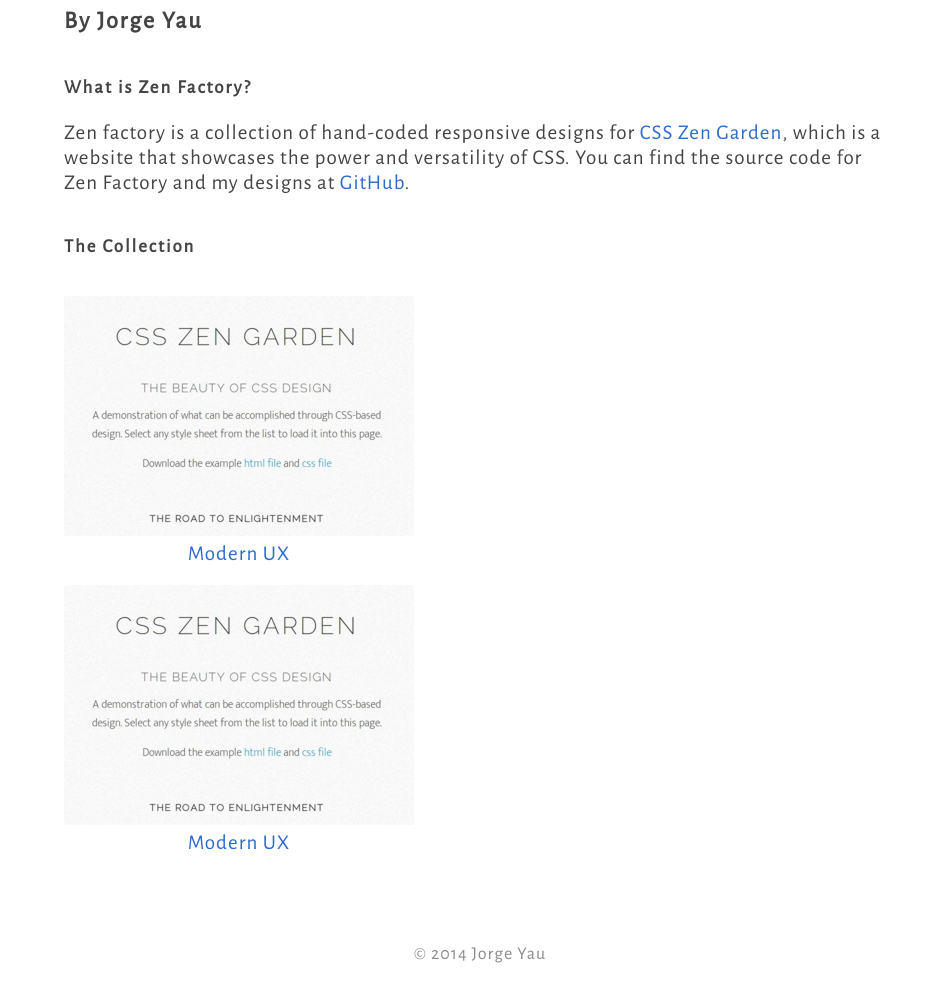
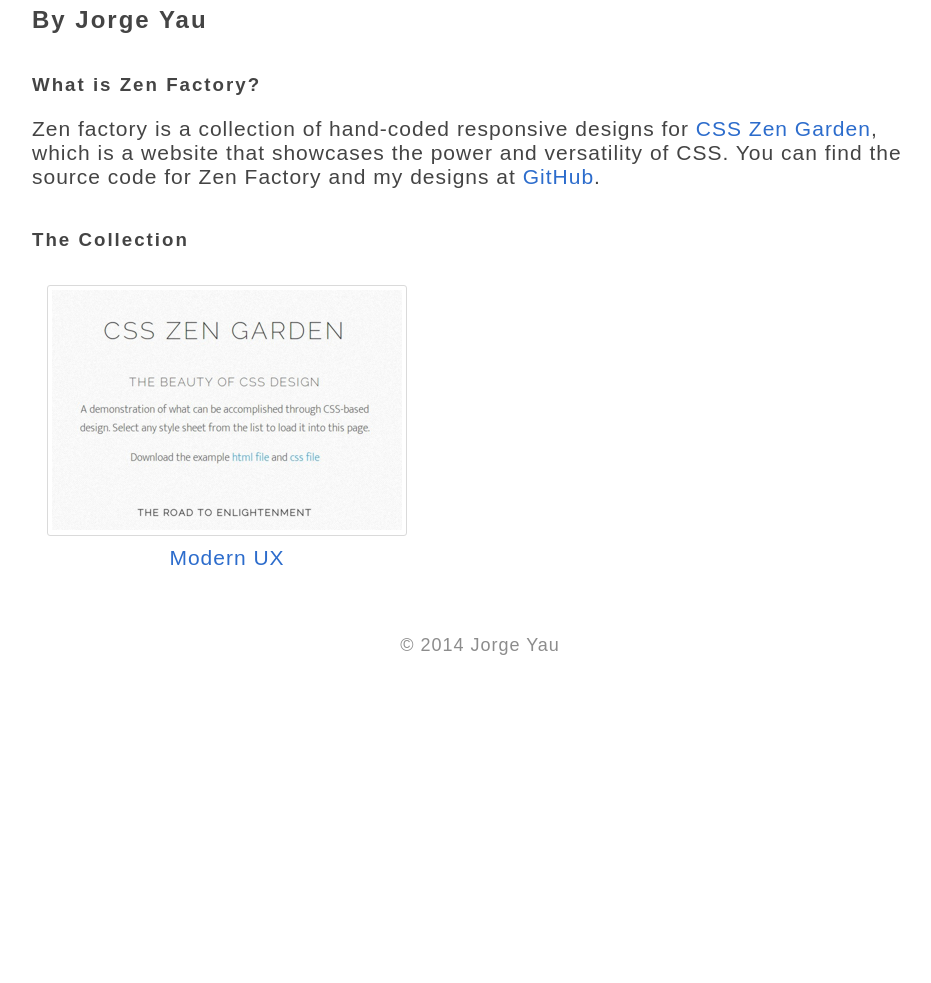
Before and after one commit to codenameyau/zen-factory, a plain HTML site: page index.html in a window 1280 px wide. Shown: the part 112-1095 px from the top of the page, without its empty margins (160-1091 px from the left). After the commit the page ends 800 px from the top, so only its background shows below. Drawn offline with nearby package versions, Linux system fonts and the light colour scheme.

Commit message:
Fixing image collection inline

```diff
--- a/assets/css/style.css
+++ b/assets/css/style.css
@@ -26,12 +26,11 @@
 
 p, a {
   font-size: 21px;
-  font-weight: 300;
   letter-spacing: 1px;
 }
 
 .content-wrapper {
-  width: 65%;
+  width: 70%;
   margin-left: auto;
   margin-right: auto;
 }
@@ -52,17 +51,34 @@
 }
 
 .collection-item {
-  display: inline;
-  padding: 20px;
+  display: inline-block;
+  padding: 15px;
+}
+
+.item-image {
+  border: 1px #dadada solid;
+  border-radius: 3px;
+}
+
+.image-thumbnail {
+  width: 350px;
+  height: 240px;
+  margin: 4px 4px 0px 4px;
 }
 
 .item-name {
+  margin-top: 10px;
   text-align: center;
 }
+
 
 /* Responsive */
 @media(max-width: 786px) {
   .content-wrapper {
     width: 80%;
   }
+  .image-thumbnail {
+    width: 250px;
+    height: 160px;
+  }
 }
--- a/index.html
+++ b/index.html
@@ -5,7 +5,7 @@
   <title>Zen Factory - Playing with CSS</title>
 
   <link rel="stylesheet" media="screen" href="assets/css/style.css">
-  <link href='http://fonts.googleapis.com/css?family=Alegreya+Sans:300,400' rel='stylesheet' type='text/css'>
+  <link href='http://fonts.googleapis.com/css?family=Alegreya+Sans:300' rel='stylesheet' type='text/css'>
   <link rel="icon" type="image/x-icon" href="assets/favicon.ico" />
 
   <meta name="viewport" content="width=device-width, initial-scale=1.0">
@@ -40,29 +40,16 @@
       <!-- Collection: Modern UX -->
       <div class="collection-item">
         <div class="item-image">
+          <a href="modern-ux">
           <img class="image-thumbnail" src="assets/img/modern-ux.jpg">
+          </a>
         </div>
         <div class="item-name">
           <a href="modern-ux">Modern UX</a>
         </div>
       </div>
 
-      <!-- Collection: Modern UX -->
-      <div class="collection-item">
-        <div class="item-image">
-          <img class="image-thumbnail" src="assets/img/modern-ux.jpg">
-        </div>
-        <div class="item-name">
-          <a href="modern-ux">Modern UX</a>
-        </div>
-      </div>
 
-      <div class="collection-item">
-        <div class="item-image">
-        </div>
-        <div class="item-name">
-        </div>
-      </div>
 
     </div>
 
```
